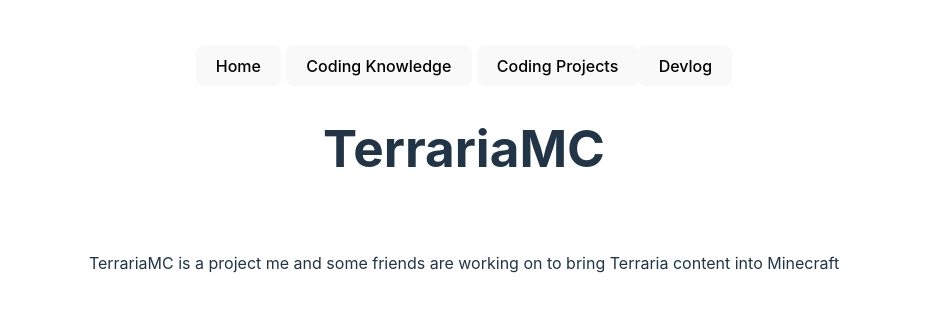
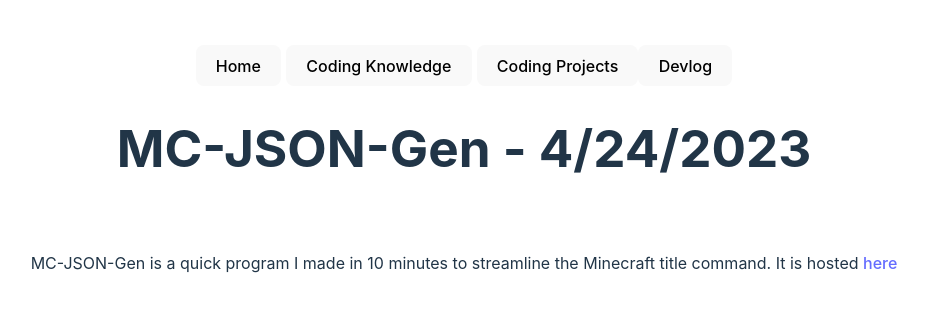
Before and after one commit to LimeGradient-LLC/ReactSite, a React (Vite) app: page /devlog in a window 1280 px wide. Shown: the part 232-544 px from the top of the page, without its empty margins (176-1104 px from the left). Built offline with nearby package versions, Linux system fonts and the light colour scheme.

Commit message:
FEAT: added content to projects and cleaned devlog

```diff
--- a/src/pages/devlog.tsx
+++ b/src/pages/devlog.tsx
@@ -4,9 +4,9 @@
     render() {
         return (
             <div className="devlog">
-                <h1>TerrariaMC</h1>
+                <h1>MC-JSON-Gen - 4/24/2023</h1>
                 <br />
-                <p>TerrariaMC is a project me and some friends are working on to bring Terraria content into Minecraft</p>
+                <p>MC-JSON-Gen is a quick program I made in 10 minutes to streamline the Minecraft title command. It is hosted <a href="https://limegradient.github.io/mc-json-gen/index.html">here</a></p>
             </div>
         );
     }
```
